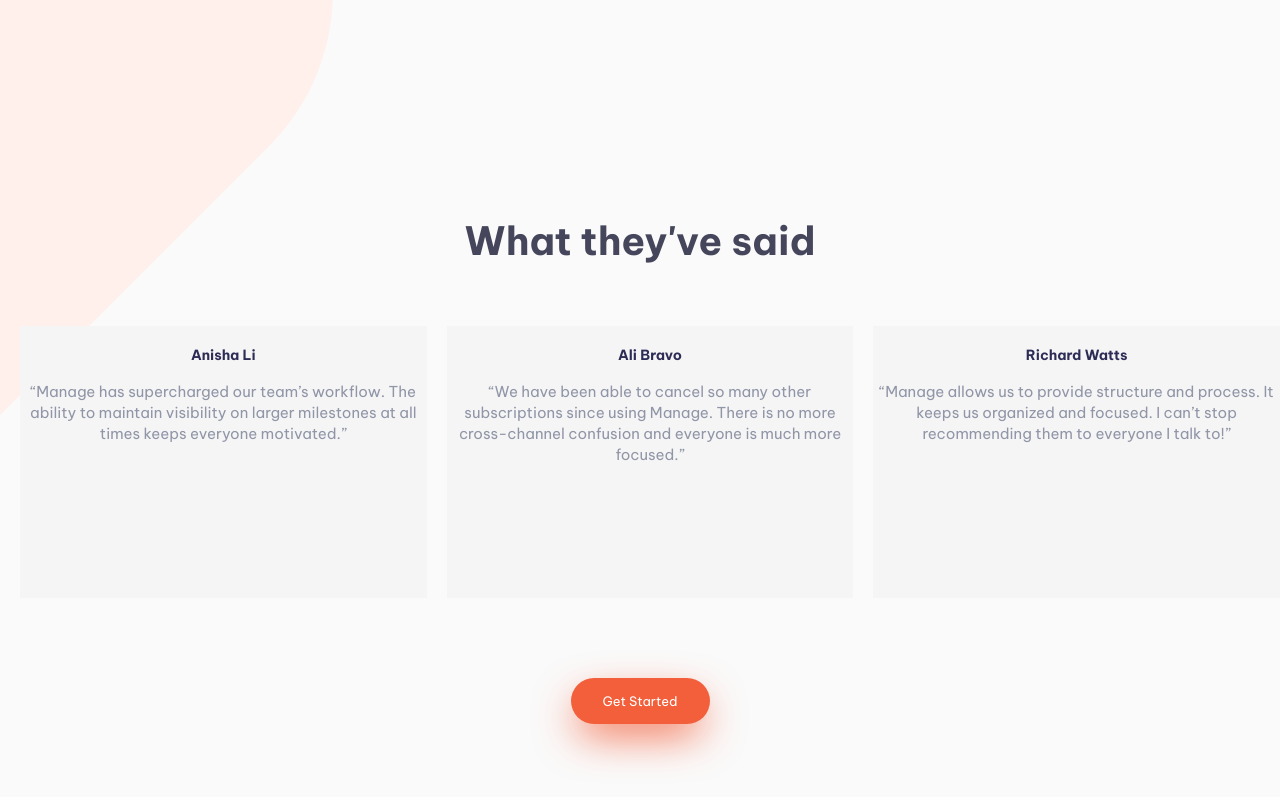
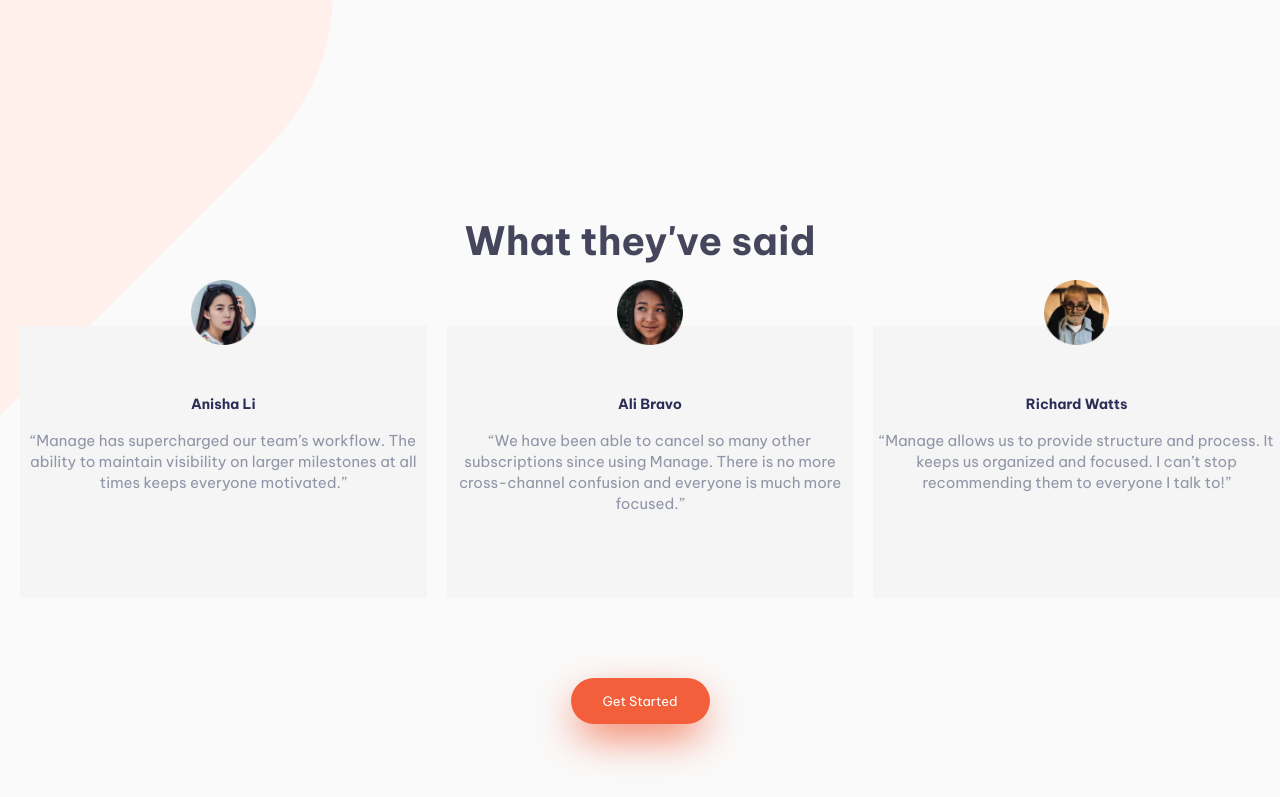
Before and after one commit to MrWhoCodes/Manage, a plain HTML site: page index.html in a window 1280 px wide. Shown: the part 1618-2415 px from the top of the page. Drawn offline with Linux system fonts and the light colour scheme.

Commit message:
Update index.html

```diff
--- a/index.html
+++ b/index.html
@@ -26,7 +26,7 @@
 
   <header>
     <div class="leftNav">
-      <img src="/images/logo.svg" alt="">
+      <img src="logo.svg" alt="">
     </div>
     <div class="centerNav">
       <ul>
@@ -208,13 +208,13 @@
     </div>
     <div class="containerClients">
       <div class="ClientOne">
-        <img src="/images/avatar-anisha.png" alt="">
+        <img src="/avatar-anisha.png" alt="">
         <h5>Anisha Li</h5>
         <p>“Manage has supercharged our team’s workflow. The ability to maintain
           visibility on larger milestones at all times keeps everyone motivated.”</p>
       </div>
       <div class="ClientOne">
-        <img src="/images/avatar-ali.png" alt="">
+        <img src="avatar-ali.png" alt="">
         <h5>Ali Bravo</h5>
 
         <p>“We have been able to cancel so many other subscriptions since using
@@ -223,7 +223,7 @@
         </p>
       </div>
       <div class="ClientOne">
-        <img src="/images/avatar-richard.png" alt="">
+        <img src="avatar-richard.png" alt="">
         <h5>Richard Watts</h5>
         <p> “Manage allows us to provide structure and process. It keeps us organized
           and focused. I can’t stop recommending them to everyone I talk to!”</p>
```
